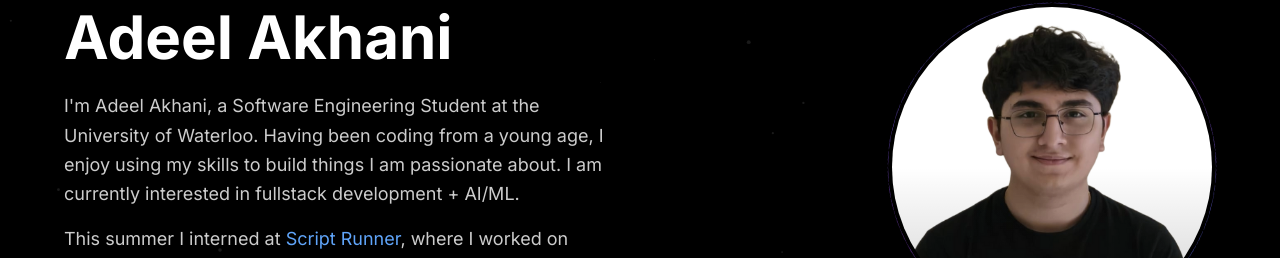
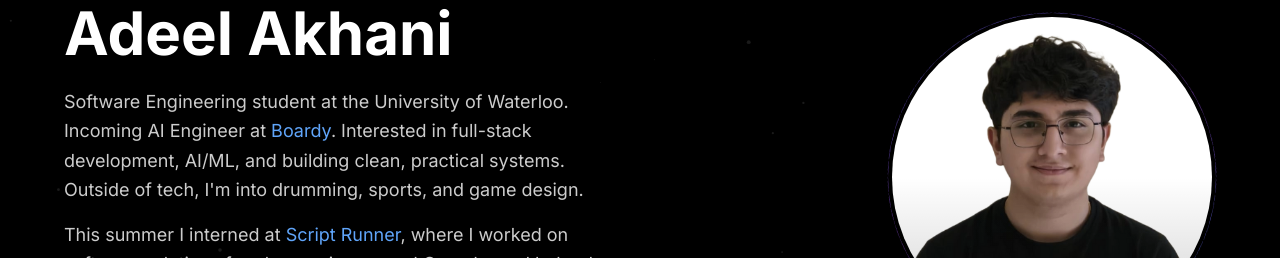
Before and after one commit to adeelakhani/Personal-Portfolio, a Next.js app: page / in a window 1280 px wide. Shown: the part 109-367 px from the top of the page. Built offline with nearby package versions, Linux system fonts and the light colour scheme.

Commit message:
update bio

```diff
--- a/components/sections/about.tsx
+++ b/components/sections/about.tsx
@@ -6,7 +6,7 @@ import Image from "next/image";
 
 export function AboutSection() {
   const words =
-    "I'm Adeel Akhani, a Software Engineering Student at the University of Waterloo. Having been coding from a young age, I enjoy using my skills to build things I am passionate about. I am experienced in fullstack development, and AI/ML, looking learn more and push myself in these areas. Aside from programming, I enjoy drumming, sports, designing games, and overall being creative!";
+    "Software Engineering student at the University of Waterloo. Incoming AI Engineer at Boardy. Interested in full-stack development, AI/ML, and building clean, practical systems. Outside of tech, I’m into drumming, sports, and game design.";
 
   return (
     <section
--- a/components/sections/hero.tsx
+++ b/components/sections/hero.tsx
@@ -63,10 +63,10 @@ export function HeroSection() {
               className="space-y-4 text-white/80 text-lg leading-relaxed"
             >
               <p>
-                I'm Adeel Akhani, a Software Engineering Student at the University of Waterloo. Having been coding from a young age, I enjoy using my skills to build things I am passionate about. I am currently interested in fullstack development + AI/ML.
+              Software Engineering student at the University of Waterloo. Incoming AI Engineer at <a href="https://boardy.ai/" target="_blank" rel="noopener noreferrer" className="text-blue-400 hover:underline">Boardy</a>. Interested in full-stack development, AI/ML, and building clean, practical systems. Outside of tech, I'm into drumming, sports, and game design.
               </p>
               <p>
-                This summer I interned at <a href="https://scriptrunner.ai/" target="_blank" rel="noopener noreferrer" className="text-blue-400 hover:underline">Script Runner</a>, where I worked on software solutions for pharmacies around Canada.
+                This summer I interned at <a href="https://scriptrunner.ai/" target="_blank" rel="noopener noreferrer" className="text-blue-400 hover:underline">Script Runner</a>, where I worked on software solutions for pharmacies around Canada, and helped launch Uber Direct–powered prescription delivery.
               </p>
             </motion.div>
 
```
